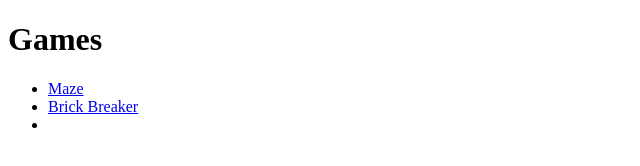
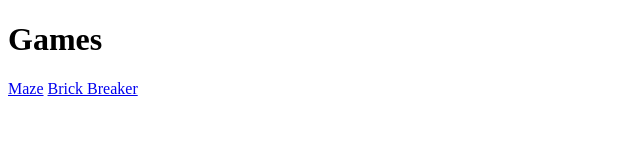
Before and after one commit to vx-clutch/game, a plain HTML site: page index.html in a window 1280 px wide. Shown: the whole page, without its empty margins (0-640 px from the left). Drawn offline with Linux system fonts and the light colour scheme.

Commit message:
Update index.html

```diff
--- a/index.html
+++ b/index.html
@@ -7,10 +7,7 @@
 </head>
 <body>
   <h1>Games</h1>
-  <ul>
-    <li><a href="html/maze.html">Maze</a></li>
-    <li><a href="html/brick-breaker.html">Brick Breaker</a></li>
-    <li></li>
-  </ul>
+    <a href="html/maze.html">Maze</a>
+    <a href="html/brick-breaker.html">Brick Breaker</a>
 </body>
 </html>
```
